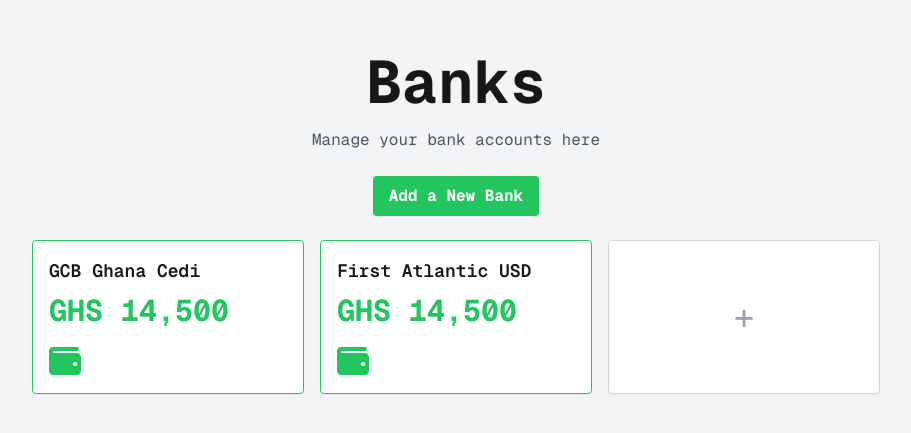
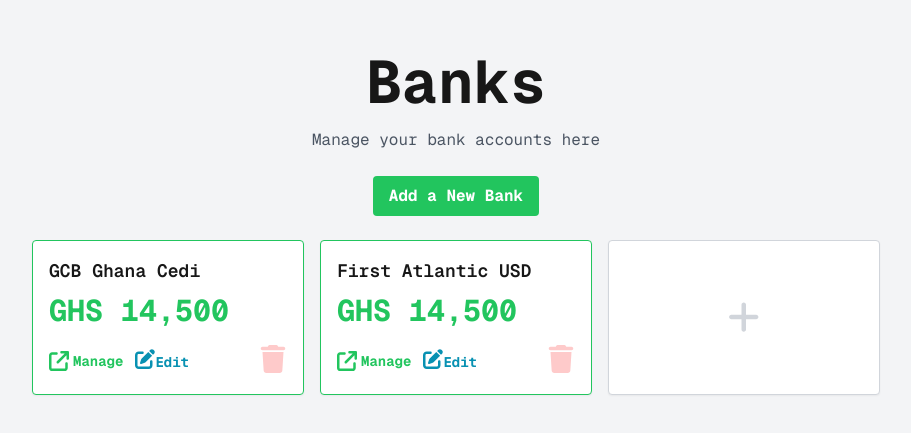
Before and after one commit to frimpongopoku/the-lean-bank, a Next.js app: page /home in a window 1280 px wide. Shown: the part 177-610 px from the top of the page, without its empty margins (184-1095 px from the left). Built offline with nearby package versions, Linux system fonts and the light colour scheme.

Commit message:
setup manage, delete and edit options on pot card

```diff
--- a/src/app/home/page.js
+++ b/src/app/home/page.js
@@ -1,5 +1,11 @@
 "use client";
-import { faWallet } from "@fortawesome/free-solid-svg-icons";
+import {
+  faEdit,
+  faExternalLink,
+  faPlus,
+  faTrash,
+  faWallet,
+} from "@fortawesome/free-solid-svg-icons";
 import { FontAwesomeIcon } from "@fortawesome/react-fontawesome";
 import React from "react";
 import CenteredWrapper from "../components/CenteredWrapper";
@@ -28,7 +34,7 @@ const Home = () => {
       <div className="flex justify-center mb-6">
         <button
           onClick={handleAddBank}
-          className="font-bold bg-green-500 text-white px-4 py-2 rounded"
+          className="font-bold hover:bg-green-600 bg-green-500 text-white px-4 py-2 rounded"
         >
           Add a New Bank
         </button>
@@ -38,22 +44,41 @@ const Home = () => {
         {banks.map((bank) => (
           <div
             key={bank.id}
-            className="border border-green-500 rounded p-4 flex flex-col justify-between bg-white shadow-sm"
+            className="border group hover:bg-green-600 cursor-pointer border-green-500 rounded p-4 flex flex-col justify-between bg-white shadow-sm"
           >
-            <h2 className=" font-semibold mb-2 text-lg">{bank.name}</h2>
-            <p className="text-green-500 font-bold mb-4 text-3xl">
+            <h2 className=" group-hover:text-white font-semibold mb-2 text-lg">
+              {bank.name}
+            </h2>
+            <p className="text-green-500 group-hover:text-green-50 font-bold mb-4 text-3xl">
               {bank.balance}
             </p>
-            <FontAwesomeIcon
-              icon={faWallet}
-              className="text-green-500 w-8 h-8"
-            />
-            {/* <button className="text-red-500">Remove</button> */}
+            <div className="flex flex-row items-center">
+              <FontAwesomeIcon
+                icon={faExternalLink}
+                className="text-green-500 group-hover:text-white w-5 h-5"
+              />
+              <span className="ml-1 font-bold group-hover:text-white text-sm hover:underline text-green-500">
+                Manage
+                {/* <FontAwesomeIcon icon={faExternalLink} className="  w-7 h-7" /> */}
+              </span>
+              <span className="ml-3 font-bold group-hover:text-white text-sm hover:underline text-cyan-600">
+                <FontAwesomeIcon icon={faEdit} className="  w-5 h-5" />
+                Edit
+              </span>
+              <span className="ml-auto font-bold group-hover:text-white text-md hover:scale-125 text-red-200">
+                <FontAwesomeIcon icon={faTrash} className="  w-7 h-7" />
+                {/* <span>Remove</span>{" "} */}
+              </span>
+            </div>
           </div>
         ))}
 
-        <div className="border border-gray-300 rounded p-4 flex flex-col items-center justify-center text-gray-400 cursor-pointer bg-white shadow-sm">
-          <span className="text-4xl">+</span>
+        <div className="border group hover:border-2 hover:border-green-500 border-gray-300 rounded p-4 flex flex-col items-center justify-center text-gray-400 cursor-pointer bg-white shadow-sm">
+          {/* <span className="text-4xl">+</span> */}
+          <FontAwesomeIcon
+            icon={faPlus}
+            className="text-4xl text-gray-300 group-hover:text-green-500"
+          />
         </div>
       </div>
     </CenteredWrapper>
```
